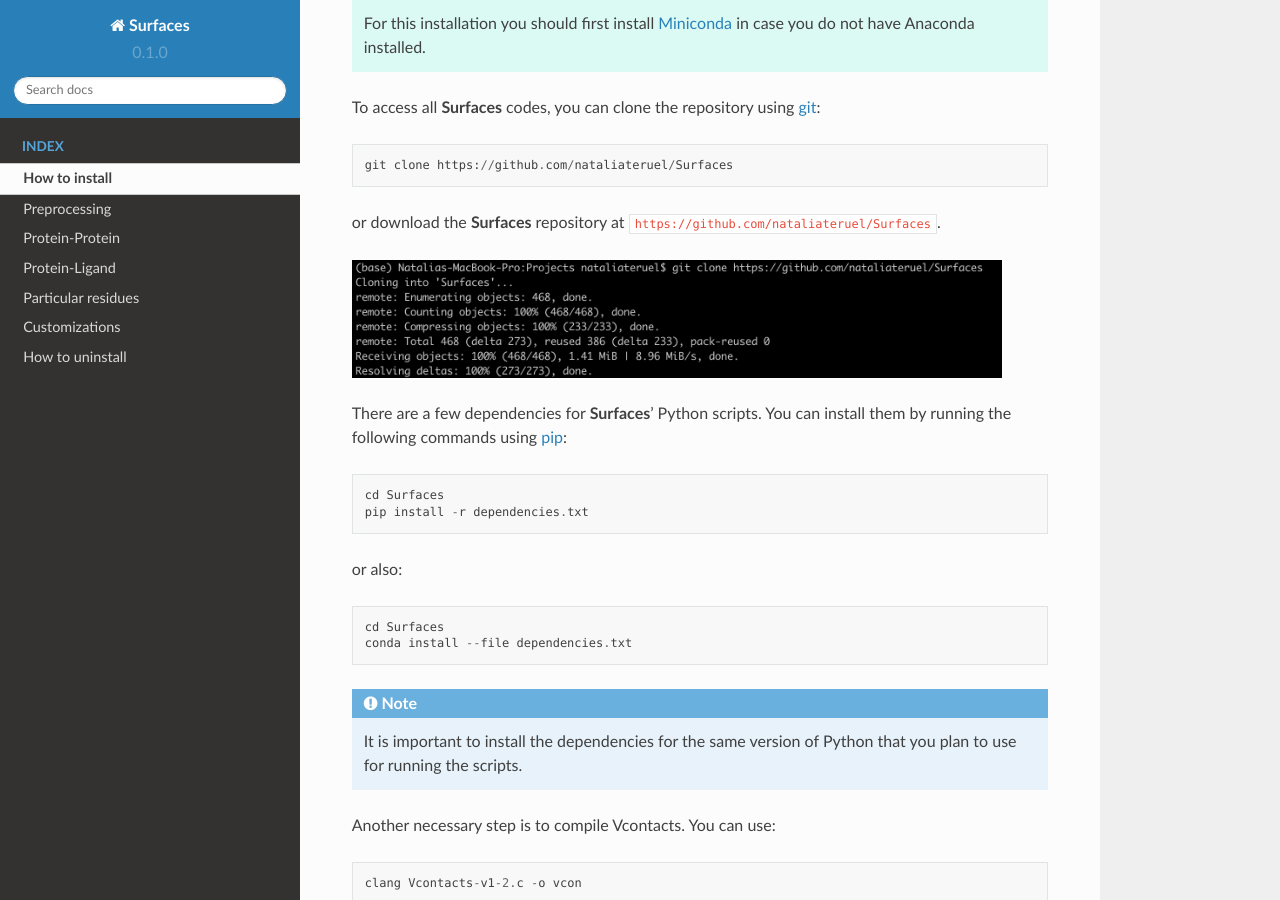
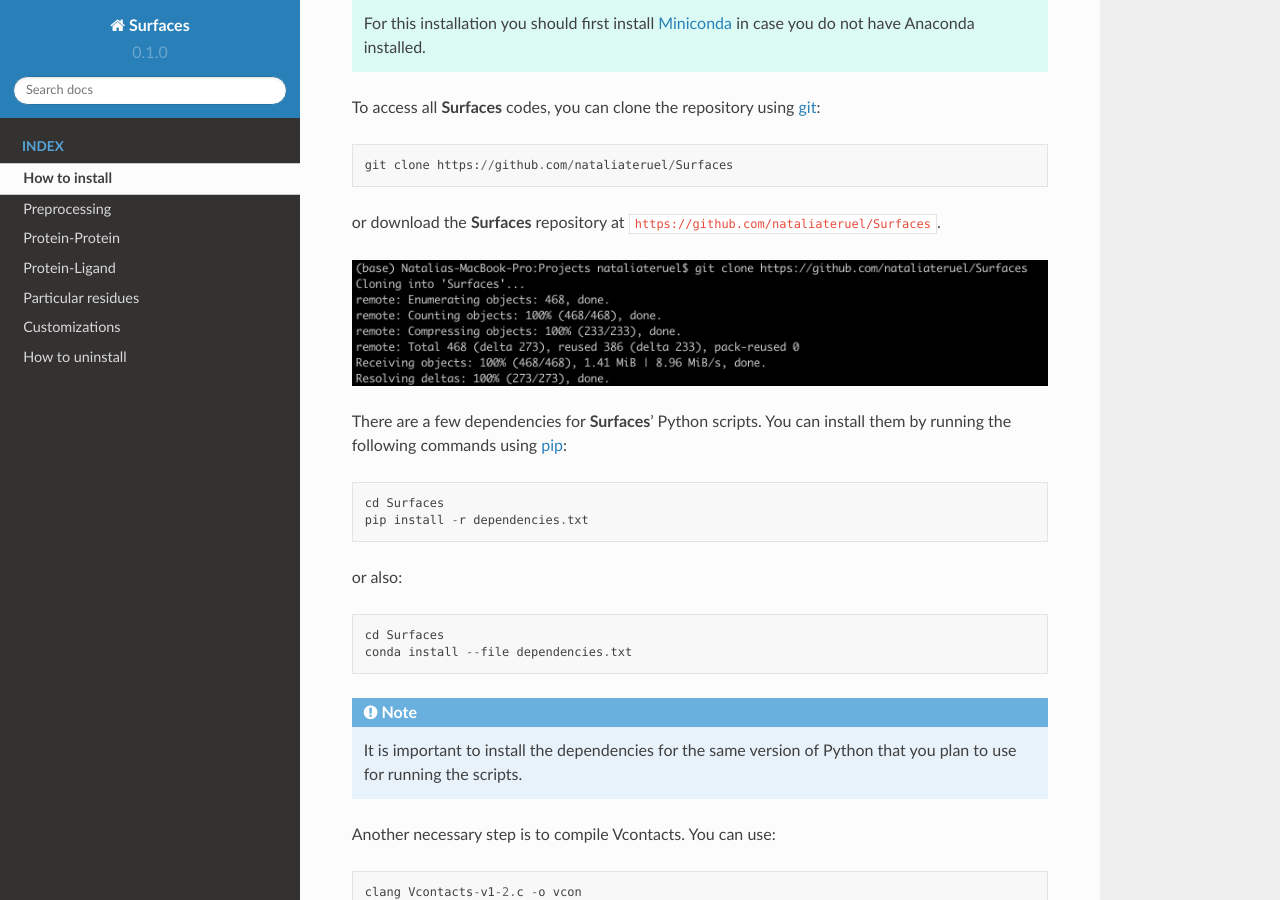
Before and after one commit to nataliateruel/Surfaces_tutorial, a Sphinx documentation site: the page built from docs/source/How_to_install.rst, in a window 1280 px wide and 900 px high, scrolled down 454 px. Built offline with Sphinx 7.4.7 and the Read the Docs theme 2.0.0, drawn with Linux system fonts in a browser that asks for light colours.

Commit message:
Update How_to_install.rst

```diff
--- a/docs/source/How_to_install.rst
+++ b/docs/source/How_to_install.rst
@@ -23,7 +23,7 @@
 or download the **Surfaces** repository at ``https://github.com/nataliateruel/Surfaces``.
 
 .. image:: ./images/gitclone.png
-  :width: 650
+  :width: 750
 
 There are a few dependencies for **Surfaces**' Python scripts. You can install them by running the following commands using `pip <https://pip.pypa.io/en/stable/installation/>`_::
 
@@ -53,7 +53,7 @@
 	./vcon
 
 .. image:: ./images/vcon.png
-  :width: 650
+  :width: 750
 
 .. tip::
 
```
